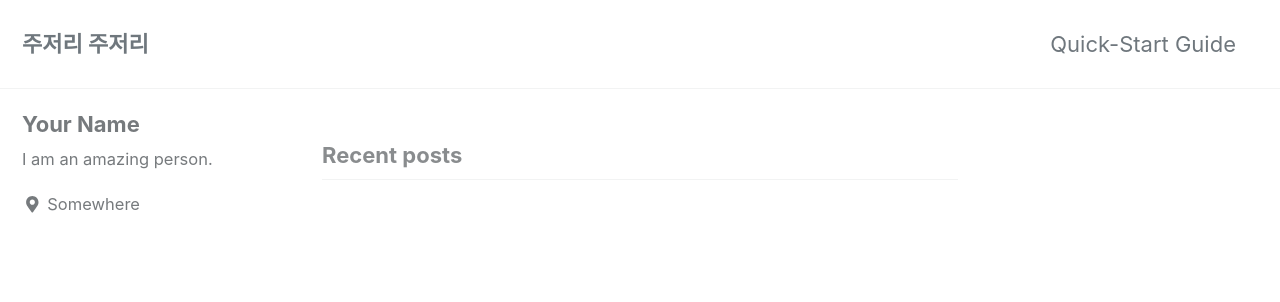
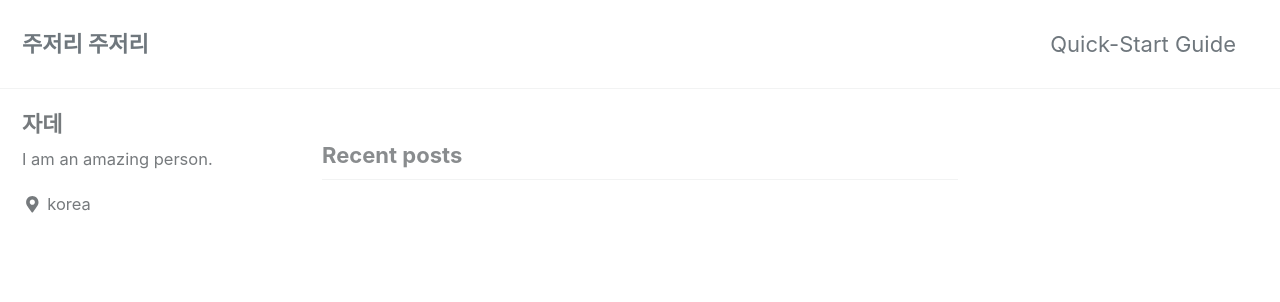
Before and after one commit to ojw82/ojw82.github.io, a Jekyll site: the page built from index.html, in a window 1280 px wide. Shown: the top 302 px of the page. Built offline with Jekyll 4.4.1, drawn with Linux system fonts in a browser that asks for light colours; cached includes are drawn as plain includes; the list of posts is cut into pages by our own code.

Commit message:
이름 변경

```diff
--- a/_config.yml
+++ b/_config.yml
@@ -78,10 +78,10 @@ analytics:
     tracking_id: null
     anonymize_ip: null
 author:
-  name: Your Name
+  name: 자데
   avatar: null
   bio: I am an amazing person.
-  location: Somewhere
+  location: korea
   email: null
   links:
     - label: Email
```
